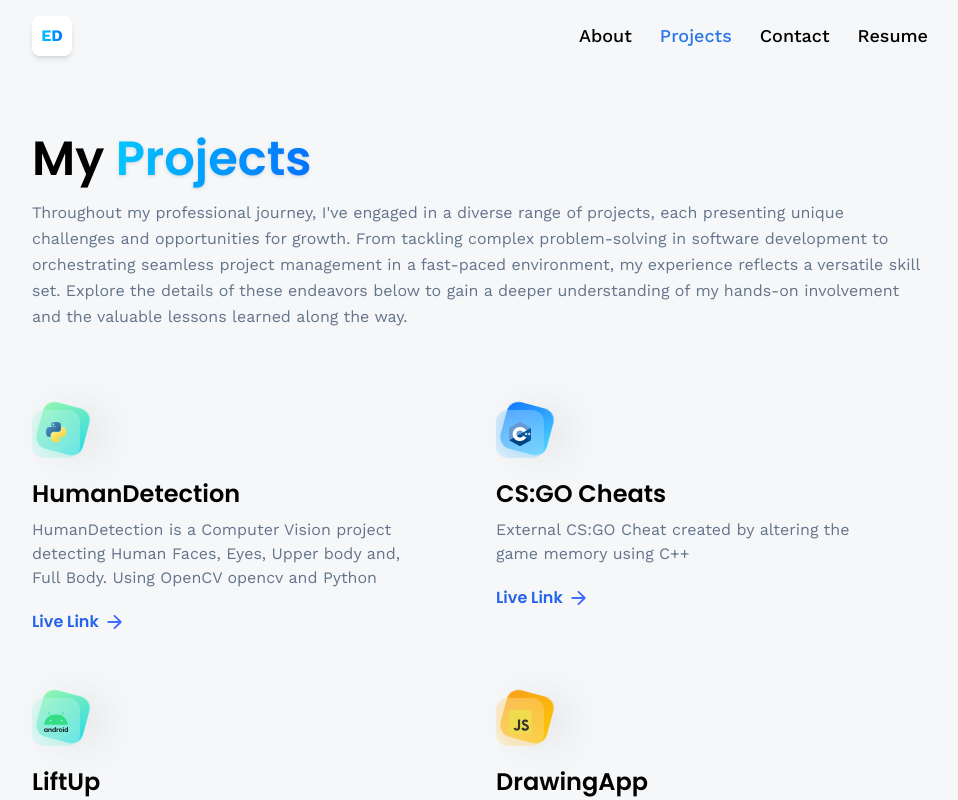
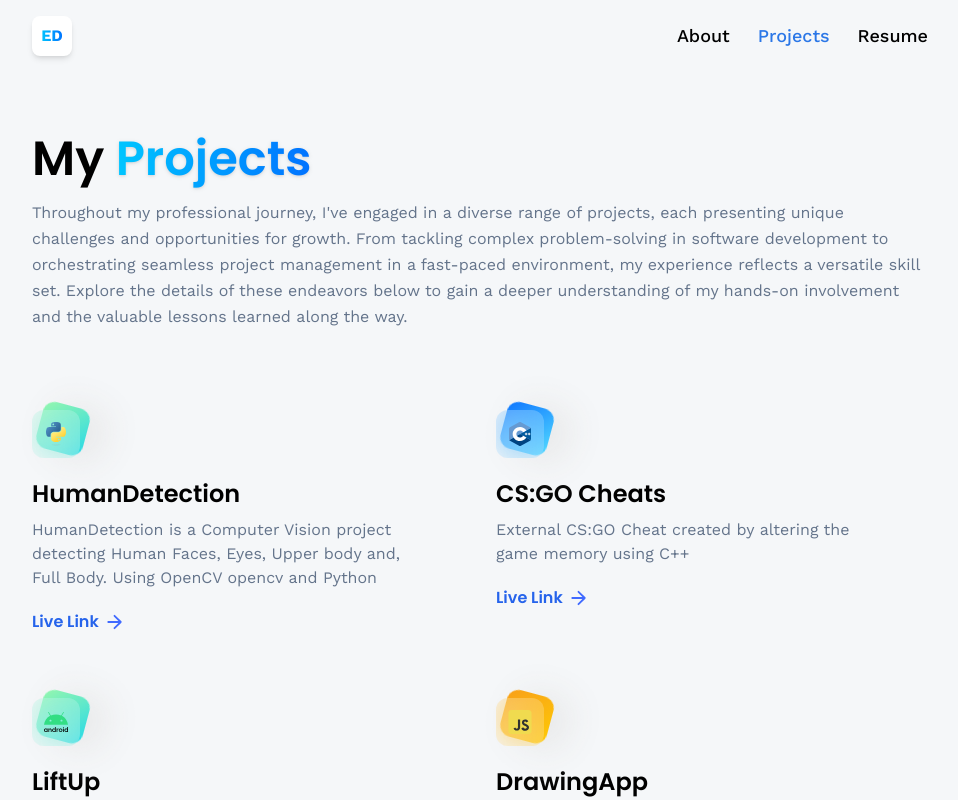
Before and after one commit to ElminD/ElminTech, a React (Vite) app: page /projects in a window 1280 px wide. Shown: the top 800 px of the page, without its empty margins (160-1118 px from the left). Built offline with nearby package versions, Linux system fonts and the light colour scheme; no server answers.

Commit message:
remove contact from navbar

```diff
--- a/src/components/Navbar.jsx
+++ b/src/components/Navbar.jsx
@@ -8,13 +8,10 @@ const Navbar = () => {
         </NavLink>
         <nav className="flex text-lg gap-7 font-medium">
             <NavLink to="/about" className={({isActive}) => isActive ? 'text-blue-500' : 'text-black'}>
-            About
+            <p className="font-size: 4vw"></p>About
             </NavLink>
             <NavLink to="/projects" className={({isActive}) => isActive ? 'text-blue-500' : 'text-black'}>
             Projects
-            </NavLink>
-            <NavLink to="/contact" className={({isActive}) => isActive ? 'text-blue-500' : 'text-black'}>
-            Contact
             </NavLink>
             <NavLink target="_blank" to="https://www.linkedin.com/in/elmind/overlay/1635550602295/single-media-viewer/?profileId=ACoAACvGRB8BBX_UP1LyX3U669NxLRJRVwkIq_o" className={({isActive}) => isActive ? 'text-blue-500' : 'text-black'}>
             Resume
```
Also changed, not shown: 1 other file (tests, documents, lock files or other folders).
